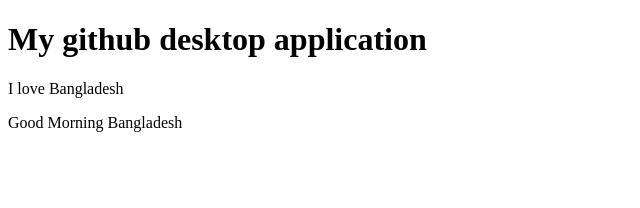
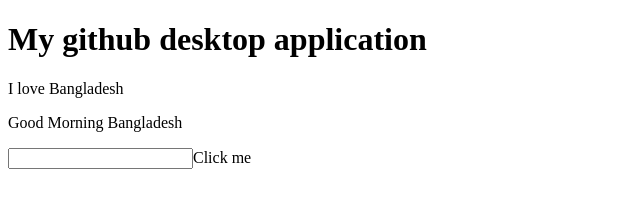
Before and after one commit to fayezmohammad096/gui_interface_test, a plain HTML site: page index.html in a window 1280 px wide. Shown: the whole page, without its empty margins (0-640 px from the left). Drawn offline with Linux system fonts and the light colour scheme.

Commit message:
Done adding button

```diff
--- a/index.html
+++ b/index.html
@@ -12,5 +12,6 @@
         <p>I love Bangladesh</p>
         <p>Good Morning Bangladesh</p>
     </div>
+    <dib><input type="text">Click me </dib>
 </body>
 </html>
```
